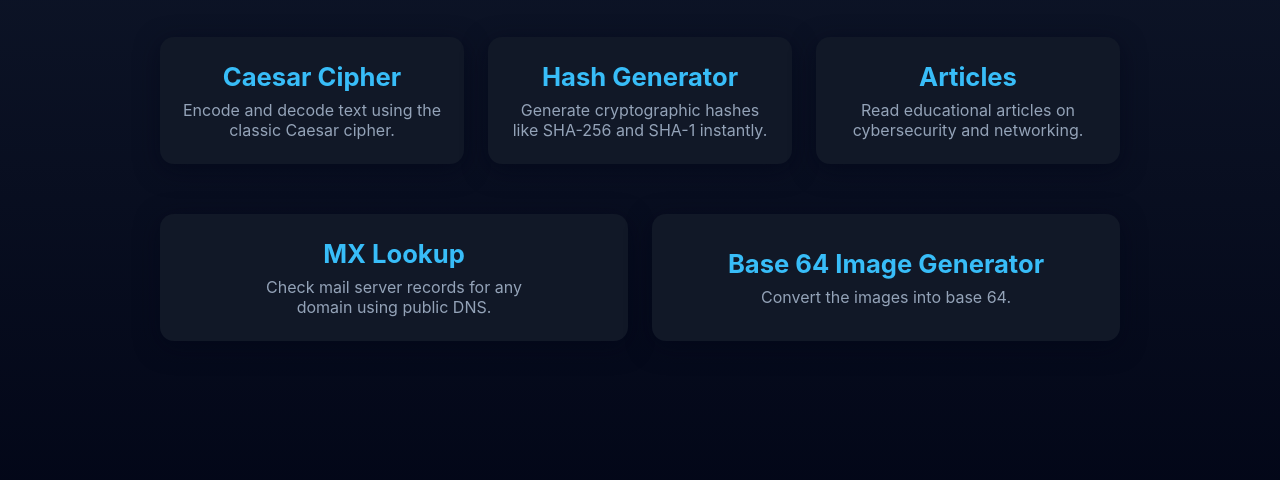
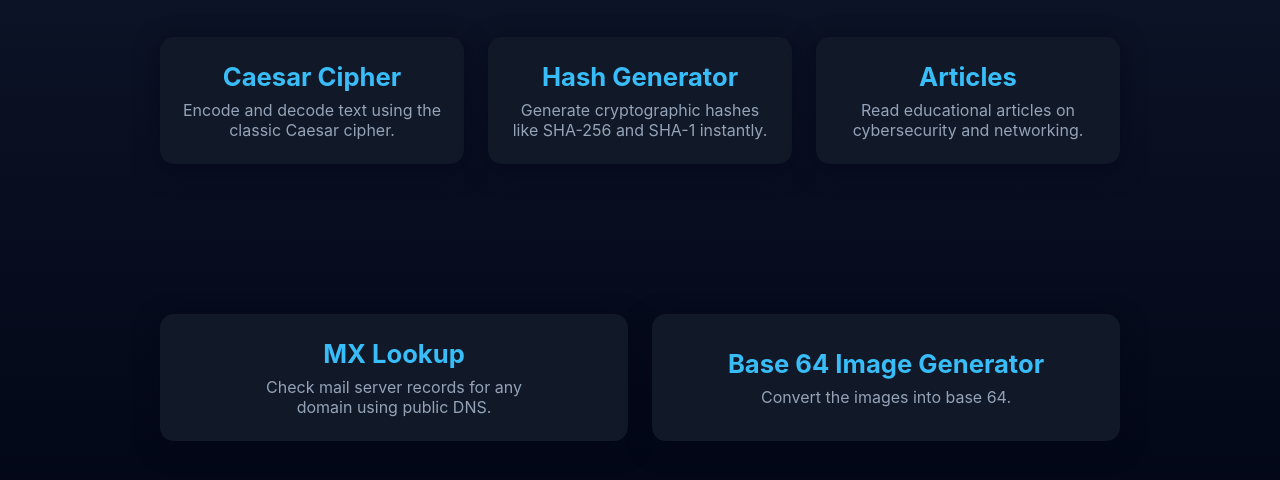
Before and after one commit to HashiniDiss-2002/Play-Lab, a plain HTML site: page index.html in a window 1280 px wide. Shown: the part 174-654 px from the top of the page. Drawn offline with Linux system fonts and the light colour scheme.

Commit message:
Update index.html

```diff
--- a/index.html
+++ b/index.html
@@ -96,7 +96,7 @@
       <p>Read educational articles on cybersecurity and networking.</p>
     </a>
   </div>
-  <div class="grid" style="padding-top: 50px;">
+  <div class="grid" style="padding-top: 150px;">
     <a href="mxlookup.html" class="card" tabindex="0" aria-label="Go to MX Lookup tool">
       <h2>MX Lookup</h2>
       <p>Check mail server records for any domain using public DNS.</p>
```
